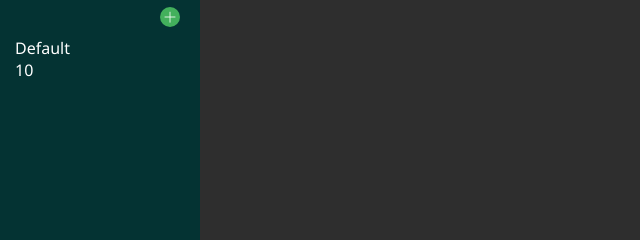
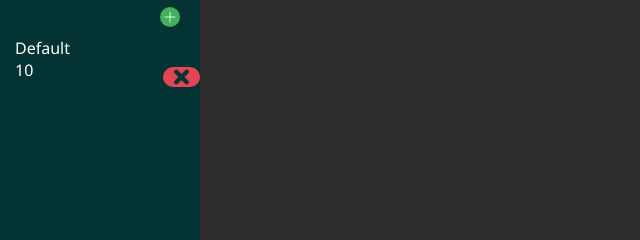
Before and after one commit to GophTheGreat/todo-app, a website built with webpack: page dist/index.html in a window 1280 px wide. Shown: the part 173-413 px from the top of the page, 0-640 px from the left. Built offline with nearby package versions, Linux system fonts and the light colour scheme.

Commit message:
add delete project button

```diff
--- a/src/index.js
+++ b/src/index.js
@@ -6,7 +6,7 @@
 export let date = new Date();
 export let nextProjectID = 0;
 export let projects = [];
-export let activeProject = makeProject("Default", "10");
+export let activeProject;
 
 export let nextToDoID = 0;
 
@@ -19,7 +19,7 @@
 
 
   DOM_INITIALIZE();
-  projects.push(activeProject);
+  activeProject = makeProject("Default", 10);
 }
 
 init();
--- a/src/modules/domevents.js
+++ b/src/modules/domevents.js
@@ -6,7 +6,8 @@
 import { projects } from '../index'
 
 console.log('hi');
-export function addToNavbar(project){
+
+export function addToNavbar(project) {
   //create divs for all project pieces
   console.log("Adding project to navbar");
   let projectDiv = document.createElement("div")
@@ -22,9 +23,15 @@
 
   let navBar = document.getElementById("navbar")
   navBar.appendChild(projectDiv);
+
+  let deleteButton = document.createElement("button")
+  deleteButton.className = "deleteButtonSmall";
+  deleteButton.setAttribute("data-project-id", `${project._id}`);
+  deleteButton.addEventListener("click", function () { deleteProject(this.getAttribute("data-project-id")) });
+  navBar.appendChild(deleteButton);
 }
 
-export function addToInbox(todo){
+export function addToInbox(todo) {
   //create divs for all ToDo pieces
   //constructor(title, description, dueDate, priority, notes, isChecklist){
   console.log("Adding ToDo to inbox");
@@ -61,7 +68,7 @@
   let deleteButton = document.createElement("button")
   deleteButton.className = "deleteButton";
   deleteButton.setAttribute("data-ToDo-id", `${todo._id}`);
-  deleteButton.addEventListener("click", function(){deleteToDo(this.getAttribute("data-ToDo-id"))});
+  deleteButton.addEventListener("click", function () { deleteToDo(this.getAttribute("data-ToDo-id")) });
   inbox.appendChild(deleteButton);
 }
 
@@ -84,7 +91,7 @@
   });
 }
 
-function showProjectForm(){
+function showProjectForm() {
   let form = document.createElement("form");
 
   let header = document.createElement("h2");
@@ -121,8 +128,8 @@
   let submitProject = document.createElement("button");
   submitProject.type = "button";
   submitProject.innerHTML = "Submit";
-  submitProject.addEventListener("click", function(){makeProject(title.value, priority.value); console.log("submitted")});
-  submitProject.addEventListener("click", function(){removeForm(form)});
+  submitProject.addEventListener("click", function () { makeProject(title.value, priority.value); console.log("submitted") });
+  submitProject.addEventListener("click", function () { removeForm(form) });
   submitProject.addEventListener("click", updateNavbar);
   form.appendChild(submitProject);
 
@@ -131,7 +138,7 @@
   navBar.appendChild(form);
 }
 
-function showToDoForm(){
+function showToDoForm() {
   let form = document.createElement("form");
   let defaultDate = date.getDay();
 
@@ -154,13 +161,15 @@
   let submitToDo = document.createElement("button");
   submitToDo.type = "button";
   submitToDo.innerHTML = "Submit";
-  submitToDo.addEventListener("click", function(){activeProject.makeToDo(document.getElementById("todoTitle").value,
-                                                           document.getElementById("todoDescription").value,
-                                                           document.getElementById("todoDueDate").value,
-                                                           document.getElementById("todoPriority").value,
-                                                           document.getElementById("todoNotes").value,
-                                                           document.getElementById("todoChecklist").value); console.log("submitted")});
-  submitToDo.addEventListener("click", function(){removeForm(form)});
+  submitToDo.addEventListener("click", function () {
+    activeProject.makeToDo(document.getElementById("todoTitle").value,
+      document.getElementById("todoDescription").value,
+      document.getElementById("todoDueDate").value,
+      document.getElementById("todoPriority").value,
+      document.getElementById("todoNotes").value,
+      document.getElementById("todoChecklist").value); console.log("submitted")
+  });
+  submitToDo.addEventListener("click", function () { removeForm(form) });
   submitToDo.addEventListener("click", updateInbox);
   form.appendChild(submitToDo);
 
@@ -168,23 +177,23 @@
   inbox.appendChild(form);
 }
 
-function updateInbox(){
+function updateInbox() {
   let inbox = document.getElementById("inbox");
 
   //Clear the inbox first
-  while(inbox.firstChild){
+  while (inbox.firstChild) {
     inbox.removeChild(inbox.firstChild);
   }
 
   //Populate all the toDos of the active project
-  activeProject._todos.forEach((element) => {addToInbox(element)});
-  console.log("Words"+activeProject._todos);
+  activeProject._todos.forEach((element) => { addToInbox(element) });
+  console.log("Words" + activeProject._todos);
 
   //Paint the 'New' button and give it a function
   inbox.appendChild(createAddToDoButton());
 }
 
-function createAddToDoButton(){
+function createAddToDoButton() {
   console.log("creating addToDo button")
   let buttonContainer = document.createElement("div");
   buttonContainer.className = "buttonContainer";
@@ -199,23 +208,23 @@
   return buttonContainer;
 }
 
-function updateNavbar(){
+function updateNavbar() {
   let navbar = document.getElementById("navbar");
 
   //Clear the inbox first
-  while(navbar.firstChild){
+  while (navbar.firstChild) {
     navbar.removeChild(navbar.firstChild);
   }
 
   //Populate all the projects
-  projects.forEach((element) => {addToNavbar(element)});
-  console.log("Sentences"+projects);
+  projects.forEach((element) => { addToNavbar(element) });
+  console.log("Sentences" + projects);
 
   //Paint the 'New' button and give it a function
   navbar.appendChild(createAddProjectButton());
 }
 
-function createAddProjectButton(){
+function createAddProjectButton() {
   console.log("creating addProject button")
   let buttonContainer = document.createElement("div");
   buttonContainer.className = "buttonContainer";
@@ -228,25 +237,24 @@
   return buttonContainer;
 }
 
-function removeForm(form){
-  while(form.firstChild){
+function removeForm(form) {
+  while (form.firstChild) {
     form.removeChild(form.firstChild);
   }
   form.remove();
 }
 
-export function updateRangeDisplay(){
+export function updateRangeDisplay() {
   document.getElementById('priorityDisplay').innerHTML = document.getElementById('priority').value;
 }
 
-function deleteToDo(id){
+function deleteToDo(id) {
   console.log(`Deleting ToDo of ID: ${id}`);
   //Find the index of the ToDo with the specified ID
   console.log(`Before: `)
   console.log(activeProject._todos);
-  let indexToRemove = activeProject._todos.findIndex((item) => {console.log(`Comparing: ${item._id} and ${id}`); if (item._id === parseInt(id)){return true;} else{return false;}});
-  if (indexToRemove < 0)
-  {
+  let indexToRemove = activeProject._todos.findIndex((item) => { console.log(`Comparing: ${item._id} and ${id}`); if (item._id === parseInt(id)) { return true; } else { return false; } });
+  if (indexToRemove < 0) {
     console.log(`Not Found`);
     return;
   }
@@ -260,3 +268,24 @@
   //Update the inbox
   updateInbox();
 }
+
+function deleteProject(id) {
+  console.log(`Deleting Project of ID: ${id}`);
+  //Find the index of the Project with the specified ID
+  console.log(`Before: `)
+  console.log(projects);
+  let indexToRemove = projects.findIndex((item) => { console.log(`Comparing: ${item._id} and ${id}`); if (item._id === parseInt(id)) { return true; } else { return false; } });
+  if (indexToRemove < 0) {
+    console.log(`Not Found`);
+    return;
+  }
+
+  console.log(`Found at index of ${indexToRemove}`);
+  //Remove it
+  projects.splice(indexToRemove, 1);
+  console.log(`After: `)
+  console.log(projects);
+
+  //Update the Navbar
+  updateNavbar();
+}
--- a/src/modules/project.js
+++ b/src/modules/project.js
@@ -7,7 +7,7 @@
     this._title = title;
     this._priority = priority;
     this._todos = [];
-    this._projectID = nextProjectID;
+    this._id = nextProjectID;
   }
 }
 
--- a/src/style.css
+++ b/src/style.css
@@ -104,3 +104,18 @@
   border-radius: 20px;
   background-color: rgba(0, 0, 0, 0)
 }
+
+.deleteButtonSmall{
+  display:grid;
+  justify-self: end;
+  background-image: url('../assets/minus.svg');
+  filter: invert(33%) sepia(83%) saturate(1336%) hue-rotate(325deg) brightness(94%) contrast(89%);
+  background-repeat: no-repeat;
+  background-size: 40px 40px;
+  background-position: center;
+  height: 20px;
+  width: 20%;
+  border-radius: 20px;
+  border: none;
+  background-color: rgba(0, 0, 0, 0)
+}
```
Also changed, not shown: dist/main.js.
